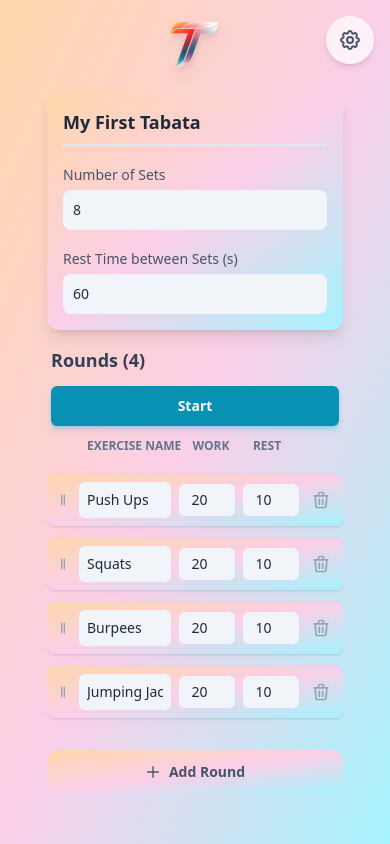
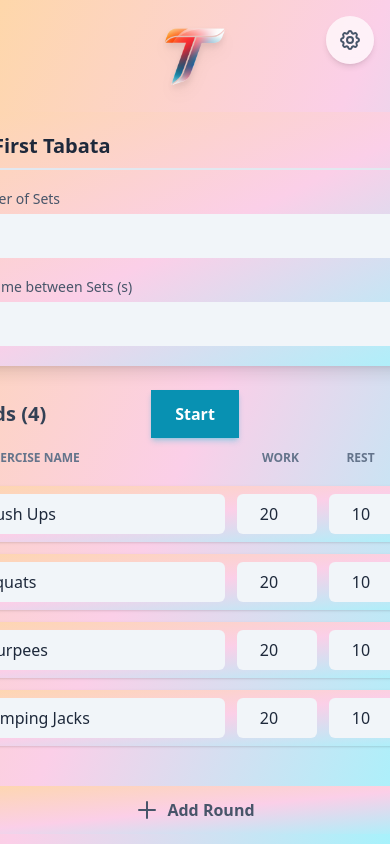
Before and after one commit to Chandigarh-coder/tabata-timer-pro, a React (Vite) app: page / in a window 390 px wide. Built offline with nearby package versions, Linux system fonts and the light colour scheme.

Commit message:
responsive2

```diff
--- a/components/WorkoutSetup.tsx
+++ b/components/WorkoutSetup.tsx
@@ -20,53 +20,46 @@ const RoundCard: React.FC<{
 }> = ({ round, index, updateRound, removeRound, onDragStart, onDragEnter, onDragEnd, onDragOver }) => {
   return (
     <div
-      className="bg-gradient-to-br from-orange-200 via-pink-200 to-cyan-200 dark:from-red-900 dark:via-purple-900 dark:to-teal-700 p-2 sm:p-3 rounded-lg shadow flex items-center space-x-2 sm:space-x-3 transition-shadow"
+      className="bg-gradient-to-br from-orange-200 via-pink-200 to-cyan-200 dark:from-red-900 dark:via-purple-900 dark:to-teal-700 p-2 rounded-lg shadow flex items-center space-x-3 transition-shadow"
       draggable
       onDragStart={() => onDragStart(index)}
       onDragEnter={(e) => onDragEnter(e, index)}
       onDragEnd={onDragEnd}
       onDragOver={onDragOver}
     >
-      {/* Drag handle - smaller on mobile */}
-      <div className="cursor-move text-slate-400 dark:text-slate-500 flex-shrink-0">
-        <GripVerticalIcon className="w-4 h-4 sm:w-5 sm:h-5"/>
+      <div className="cursor-move text-slate-400 dark:text-slate-500">
+        <GripVerticalIcon className="w-5 h-5"/>
       </div>
-
-      {/* Exercise name - responsive */}
       <input
         type="text"
         placeholder="Exercise Name"
         value={round.exerciseName}
         onChange={(e) => updateRound(index, 'exerciseName', e.target.value)}
-        className="flex-grow min-w-0 bg-slate-100 dark:bg-slate-700 text-slate-800 dark:text-slate-100 rounded-md p-2 focus:ring-2 focus:ring-brand-cyan-500 border-transparent focus:border-transparent text-sm sm:text-base"
+        className="flex-grow bg-slate-100 dark:bg-slate-700 text-slate-800 dark:text-slate-100 rounded-md p-2 focus:ring-2 focus:ring-brand-cyan-500 border-transparent focus:border-transparent"
       />
 
-      {/* Work time - responsive width */}
+      {/* Work time */}
       <input
         type="number"
         min="0"
         value={round.workTime}
         onChange={(e) => updateRound(index, 'workTime', parseInt(e.target.value) || 0)}
-        className="w-14 sm:w-16 md:w-20 bg-slate-100 dark:bg-slate-700 text-slate-800 dark:text-slate-100 rounded-md p-1.5 sm:p-2 focus:ring-2 focus:ring-brand-cyan-500 border-transparent focus:border-transparent text-center text-sm sm:text-base flex-shrink-0"
+        className="w-20 bg-slate-100 dark:bg-slate-700 text-slate-800 dark:text-slate-100 rounded-md p-2 focus:ring-2 focus:ring-brand-cyan-500 border-transparent focus:border-transparent text-center"
         aria-label="Work time in seconds"
       />
 
-      {/* Rest time - responsive width */}
+      {/* Rest time */}
       <input
         type="number"
         min="0"
         value={round.restTime}
         onChange={(e) => updateRound(index, 'restTime', parseInt(e.target.value) || 0)}
-        className="w-14 sm:w-16 md:w-20 bg-slate-100 dark:bg-slate-700 text-slate-800 dark:text-slate-100 rounded-md p-1.5 sm:p-2 focus:ring-2 focus:ring-brand-cyan-500 border-transparent focus:border-transparent text-center text-sm sm:text-base flex-shrink-0"
+        className="w-20 bg-slate-100 dark:bg-slate-700 text-slate-800 dark:text-slate-100 rounded-md p-2 focus:ring-2 focus:ring-brand-cyan-500 border-transparent focus:border-transparent text-center"
         aria-label="Rest time in seconds"
       />
 
-      {/* Delete button - touch-friendly */}
-      <button
-        onClick={() => removeRound(index)}
-        className="text-slate-400 hover:text-red-500 dark:text-slate-500 dark:hover:text-red-400 p-1 flex-shrink-0 transition-colors"
-      >
-        <TrashIcon className="w-5 h-5 sm:w-6 sm:h-6" />
+      <button onClick={() => removeRound(index)} className="text-slate-400 hover:text-red-500 dark:text-slate-500 dark:hover:text-red-400">
+        <TrashIcon className="w-6 h-6" />
       </button>
     </div>
   );
@@ -134,72 +127,54 @@ const WorkoutSetup: React.FC<WorkoutSetupProps> = ({ workout, setWorkout, onStar
 
   return (
     <div className="min-h-screen">
-      <div className="p-3 sm:p-4 md:p-6 max-w-xs sm:max-w-2xl md:max-w-3xl lg:max-w-4xl mx-auto h-full flex flex-col">
+      <div className="p-4 md:p-6 max-w-3xl mx-auto h-full flex flex-col">
         {/* Header */}
         <div className="flex-shrink-0">
-          <div className="flex justify-center mb-4">
-            <img
-              src="/logo.png"
-              alt="Tabata Timer Pro Logo"
-              className="w-16 sm:w-20 md:w-28 max-w-xs h-auto drop-shadow-lg"
-            />
-          </div>
-          <div className="bg-gradient-to-br from-orange-200 via-pink-200 to-cyan-200 dark:from-red-900 dark:via-purple-900 dark:to-teal-700 p-4 sm:p-5 rounded-xl shadow-lg">
+          <div className="flex justify-center mb-4"><img src="/logo.png" alt="Tabata Timer Pro Logo" className="w-20 md:w-28 max-w-xs h-auto drop-shadow-lg" /></div>
+          <div className="bg-gradient-to-br from-orange-200 via-pink-200 to-cyan-200 dark:from-red-900 dark:via-purple-900 dark:to-teal-700 p-5 rounded-xl shadow-lg">
             <input
               type="text"
               placeholder="My First Tabata"
               value={workout.name}
               onChange={(e) => updateWorkout('name', e.target.value)}
-              className="w-full bg-transparent text-lg sm:text-xl font-bold text-slate-800 dark:text-slate-100 border-b-2 border-slate-200 dark:border-slate-700 focus:border-brand-cyan-500 focus:outline-none focus:ring-0 pb-2 mb-4"
+              className="w-full bg-transparent text-xl font-bold text-slate-800 dark:text-slate-100 border-b-2 border-slate-200 dark:border-slate-700 focus:border-brand-cyan-500 focus:outline-none focus:ring-0 pb-2 mb-4"
             />
-            <div className="grid grid-cols-1 sm:grid-cols-2 gap-4">
+            <div className="grid grid-cols-1 md:grid-cols-2 gap-4">
               <label className="block">
                 <span className="text-slate-600 dark:text-slate-400 text-sm font-medium">Number of Sets</span>
-                <input
-                  type="number"
-                  min="1"
-                  value={workout.sets}
-                  onChange={(e) => updateWorkout('sets', parseInt(e.target.value))}
-                  className="mt-1 block w-full bg-slate-100 dark:bg-slate-700 text-slate-800 dark:text-slate-100 rounded-lg p-2.5 focus:ring-2 focus:ring-brand-cyan-500 border-transparent text-sm sm:text-base"
-                />
+                <input type="number" min="1" value={workout.sets} onChange={(e) => updateWorkout('sets', parseInt(e.target.value))} className="mt-1 block w-full bg-slate-100 dark:bg-slate-700 text-slate-800 dark:text-slate-100 rounded-lg p-2.5 focus:ring-2 focus:ring-brand-cyan-500 border-transparent"/>
               </label>
               <label className="block">
                 <span className="text-slate-600 dark:text-slate-400 text-sm font-medium">Rest Time between Sets (s)</span>
-                <input
-                  type="number"
-                  min="0"
-                  value={workout.setRestTime}
-                  onChange={(e) => updateWorkout('setRestTime', parseInt(e.target.value))}
-                  className="mt-1 block w-full bg-slate-100 dark:bg-slate-700 text-slate-800 dark:text-slate-100 rounded-lg p-2.5 focus:ring-2 focus:ring-brand-cyan-500 border-transparent text-sm sm:text-base"
-                />
+                <input type="number" min="0" value={workout.setRestTime} onChange={(e) => updateWorkout('setRestTime', parseInt(e.target.value))} className="mt-1 block w-full bg-slate-100 dark:bg-slate-700 text-slate-800 dark:text-slate-100 rounded-lg p-2.5 focus:ring-2 focus:ring-brand-cyan-500 border-transparent"/>
               </label>
             </div>
           </div>
         </div>
 
         {/* Scrollable Rounds List */}
-        <div className="flex-grow py-4 sm:py-6 overflow-y-auto min-h-0">
-          <div className="flex flex-col sm:flex-row sm:items-center mb-3 px-1 gap-3 sm:gap-0">
-            <h2 className="text-lg sm:text-xl font-bold text-slate-700 dark:text-slate-200 flex-1">
+        <div className="flex-grow py-6 overflow-y-auto min-h-0">
+          <div className="flex items-center mb-3 px-1">
+            <h2 className="text-xl font-bold text-slate-700 dark:text-slate-200 flex-1">
               Rounds ({workout.rounds.length})
             </h2>
             <button
               onClick={onStart}
-              className="px-4 sm:px-6 py-2.5 sm:py-3 bg-brand-cyan-600 hover:bg-brand-cyan-700 text-white font-bold rounded-md sm:rounded-none shadow-md shadow-brand-cyan-500/30 transition-colors text-sm sm:text-base"
+              className="px-6 py-3 bg-brand-cyan-600 hover:bg-brand-cyan-700 text-white font-bold rounded-none shadow-md shadow-brand-cyan-500/30 transition-colors"
               aria-label="Start"
             >
               Start
             </button>
-            <div className="hidden sm:block flex-1"></div>
+            <div className="flex-1"></div>
           </div>
 
           <div className="space-y-3">
               <div className="flex items-center text-xs uppercase text-slate-500 dark:text-slate-400 font-bold px-4 pb-2">
-                  <span className="w-4 sm:w-5 mr-2 sm:mr-3 flex-shrink-0"></span>
-                  <span className="flex-grow min-w-0">Exercise Name</span>
-                  <span className="w-14 sm:w-16 md:w-20 text-center flex-shrink-0">Work</span>
-                  <span className="w-14 sm:w-16 md:w-20 text-center flex-shrink-0">Rest</span>
-                  <span className="w-6 sm:w-7 ml-2 sm:ml-3 flex-shrink-0"></span>
+                  <span className="w-5 mr-3"></span>
+                  <span className="flex-grow">Exercise Name</span>
+                  <span className="w-20 text-center">Work</span>
+                  <span className="w-20 text-center">Rest</span>
+                  <span className="w-6 ml-3"></span>
               </div>
               {workout.rounds.map((round, index) => (
                   <RoundCard
@@ -219,11 +194,8 @@ const WorkoutSetup: React.FC<WorkoutSetupProps> = ({ workout, setWorkout, onStar
 
         {/* Footer Buttons */}
         <div className="py-4 flex items-stretch gap-4 flex-shrink-0">
-          <button
-            onClick={addRound}
-            className="w-full flex items-center justify-center space-x-2 bg-gradient-to-br from-orange-200 via-pink-200 to-cyan-200 dark:from-red-900 dark:via-purple-900 dark:to-teal-700 text-slate-600 dark:text-slate-300 hover:bg-slate-300 dark:hover:bg-slate-700 font-semibold py-3 px-4 rounded-xl transition text-sm sm:text-base"
-          >
-            <PlusIcon className="w-4 h-4 sm:w-5 sm:h-5" />
+          <button onClick={addRound} className="w-full flex items-center justify-center space-x-2 bg-gradient-to-br from-orange-200 via-pink-200 to-cyan-200 dark:from-red-900 dark:via-purple-900 dark:to-teal-700 text-slate-600 dark:text-slate-300 hover:bg-slate-300 dark:hover:bg-slate-700 font-semibold py-3 px-4 rounded-xl transition">
+            <PlusIcon />
             <span>Add Round</span>
           </button>
         </div>
```
